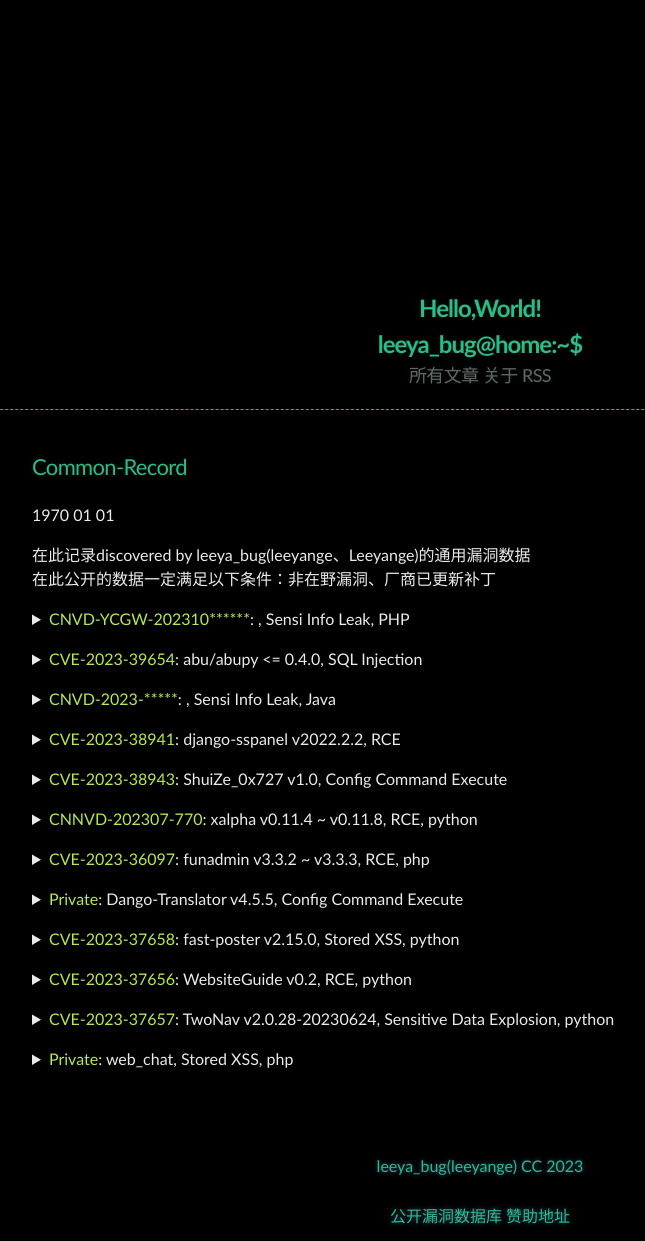
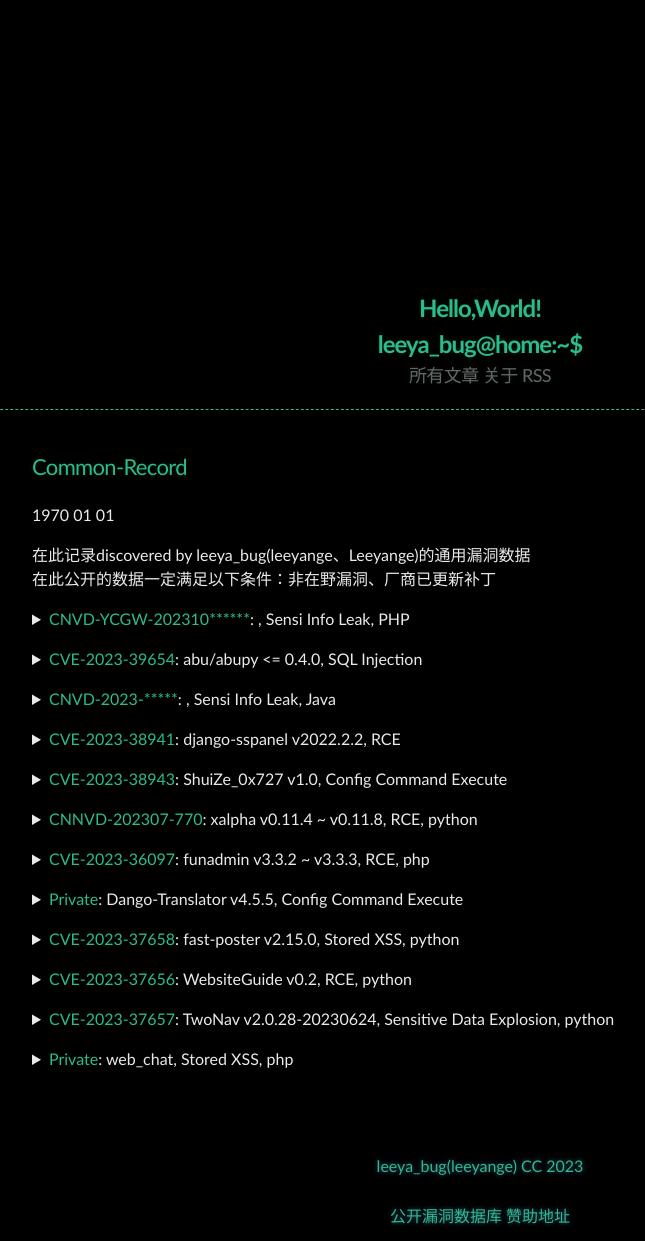
Before and after one commit to Leeyangee/leeyangee.github.io, a Jekyll site: the page built from _posts/1970-01-01-Common-Record.md, in a window 1280 px wide. Shown: the whole page, without its empty margins (160-805 px from the left). Built offline with Jekyll 4.4.1, drawn with Linux system fonts in a browser that asks for light colours.

Commit message:
Update 1970-01-01-Common-Record.md

```diff
--- a/_posts/1970-01-01-Common-Record.md
+++ b/_posts/1970-01-01-Common-Record.md
@@ -7,14 +7,14 @@
 在此公开的数据一定满足以下条件：非在野漏洞、厂商已更新补丁
 
 <details>
-      <summary><font color="#b5e853">CNVD-YCGW-202310******</font>:  , Sensi Info Leak, PHP</summary>
+      <summary><font color="#2bbc8a">CNVD-YCGW-202310******</font>:  , Sensi Info Leak, PHP</summary>
       <pre><code>
 根据相关法律法规，漏洞细节暂不公开
       </code></pre>
 </details><p></p>
 
 <details>
-      <summary><font color="#b5e853">CVE-2023-39654</font>: abu/abupy <= 0.4.0, SQL Injection</summary>
+      <summary><font color="#2bbc8a">CVE-2023-39654</font>: abu/abupy <= 0.4.0, SQL Injection</summary>
       <pre><code>
 <a id="cve_addr">CVE-2023-39654</a>
 仓库地址: <a id="rep">https://github.com/bbfamily/abu</a>
@@ -25,7 +25,7 @@
 </details><p></p>
 
 <details>
-      <summary><font color="#b5e853">CNVD-2023-*****</font>: , Sensi Info Leak, Java</summary>
+      <summary><font color="#2bbc8a">CNVD-2023-*****</font>: , Sensi Info Leak, Java</summary>
       <pre><code>
 根据相关法律法规，漏洞细节暂不公开
       </code></pre>
@@ -33,7 +33,7 @@
 
 
 <details>
-      <summary><font color="#b5e853">CVE-2023-38941</font>: django-sspanel v2022.2.2, RCE</summary>
+      <summary><font color="#2bbc8a">CVE-2023-38941</font>: django-sspanel v2022.2.2, RCE</summary>
       <pre><code>
 <a id="cve_addr">CVE-2023-38941</a>
 仓库地址: <a id="rep">https://github.com/Ehco1996/django-sspanel</a>
@@ -43,7 +43,7 @@
 </details><p></p>
 
 <details>
-      <summary><font color="#b5e853">CVE-2023-38943</font>: ShuiZe_0x727 v1.0, Config Command Execute</summary>
+      <summary><font color="#2bbc8a">CVE-2023-38943</font>: ShuiZe_0x727 v1.0, Config Command Execute</summary>
       <pre><code>
 <a id="cve_addr">CVE-2023-38943</a>
 仓库地址: <a id="rep">https://github.com/0x727/ShuiZe_0x727</a>
@@ -51,7 +51,7 @@
 </details><p></p>
 
 <details>
-      <summary><font color="#b5e853">CNNVD-202307-770</font>: xalpha v0.11.4 ~ v0.11.8, RCE, python</summary>
+      <summary><font color="#2bbc8a">CNNVD-202307-770</font>: xalpha v0.11.4 ~ v0.11.8, RCE, python</summary>
       <pre><code>
 仓库地址: <a id="rep">https://github.com/refraction-ray/xalpha</a>
 仓库历史: <a id="rep">https://re-ra.xyz/xalpha-诞生记</a>
@@ -60,7 +60,7 @@
 </details><p></p>
 
 <details>
-      <summary><font color="#b5e853">CVE-2023-36097</font>: funadmin v3.3.2 ~ v3.3.3, RCE, php</summary>
+      <summary><font color="#2bbc8a">CVE-2023-36097</font>: funadmin v3.3.2 ~ v3.3.3, RCE, php</summary>
       <pre><code>
 <a id="cve_addr">CVE-2023-36097</a>
 仓库地址: <a id="rep">https://gitee.com/funadmin/funadmin</a>
@@ -69,7 +69,7 @@
 </details><p></p>
 
 <details>
-      <summary><font color="#b5e853">Private</font>: Dango-Translator v4.5.5, Config Command Execute</summary>
+      <summary><font color="#2bbc8a">Private</font>: Dango-Translator v4.5.5, Config Command Execute</summary>
       <pre><code>
 <a>Private</a>
 仓库地址: <a id="rep">https://github.com/PantsuDango/Dango-Translator</a>
@@ -79,7 +79,7 @@
 </details><p></p>
 
 <details>
-      <summary><font color="#b5e853">CVE-2023-37658</font>: fast-poster v2.15.0, Stored XSS, python</summary>
+      <summary><font color="#2bbc8a">CVE-2023-37658</font>: fast-poster v2.15.0, Stored XSS, python</summary>
       <pre><code>
 <a id="cve_addr">CVE-2023-37658</a>
 仓库地址: <a id="rep">https://gitee.com/psoho/fast-poster</a>
@@ -89,7 +89,7 @@
 </details><p></p>
 
 <details>
-      <summary><font color="#b5e853">CVE-2023-37656</font>: WebsiteGuide v0.2, RCE, python</summary>
+      <summary><font color="#2bbc8a">CVE-2023-37656</font>: WebsiteGuide v0.2, RCE, python</summary>
       <pre><code>
 <a id="cve_addr">CVE-2023-37656</a>
 仓库地址: <a id="rep">https://github.com/mizhexiaoxiao/WebsiteGuide</a>
@@ -97,7 +97,7 @@
 </details><p></p>
 
 <details>
-      <summary><font color="#b5e853">CVE-2023-37657</font>: TwoNav v2.0.28-20230624, Sensitive Data Explosion, python</summary>
+      <summary><font color="#2bbc8a">CVE-2023-37657</font>: TwoNav v2.0.28-20230624, Sensitive Data Explosion, python</summary>
       <pre><code>
 <a id="cve_addr">CVE-2023-37657</a>
 仓库地址: <a id="rep">https://gitee.com/tznb/TwoNav</a>
@@ -106,7 +106,7 @@
 </details><p></p>
 
 <details>
-      <summary><font color="#b5e853">Private</font>:  web_chat, Stored XSS, php</summary>
+      <summary><font color="#2bbc8a">Private</font>:  web_chat, Stored XSS, php</summary>
       <pre><code>
 <a>Private</a>
 仓库地址: <a id="rep">https://github.com/jacky-zeng/web_chat</a>
@@ -125,6 +125,6 @@
       for(var i = 0; i < t.length; i ++)t[i].href = t[i].innerHTML;
 
       //cve_box = document.getElementById("all");
-      //cve_box.innerHTML += '<details><summary><font color="#b5e853">CVE-2023-test</font>:  web_chat, Stored XSS, php</summary><pre><code><a id="cve_addr">CVE-2023-37651</a><br>仓库地址: <a id="rep">https://github.com/jacky-zeng/web_chat</a><br></code></pre></details><p></p>';
+      //cve_box.innerHTML += '<details><summary><font color="#2bbc8a">CVE-2023-test</font>:  web_chat, Stored XSS, php</summary><pre><code><a id="cve_addr">CVE-2023-37651</a><br>仓库地址: <a id="rep">https://github.com/jacky-zeng/web_chat</a><br></code></pre></details><p></p>';
 </script>
 <script src="https://raw.githubusercontent.com/Leeyangee/leeya_bug/main/leeya_bug/cve.js">leeya_bug_cve();</script>
```
